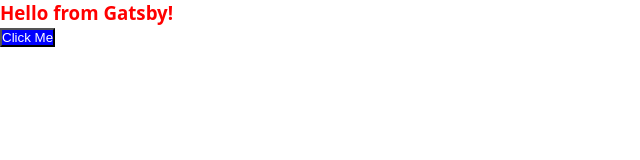
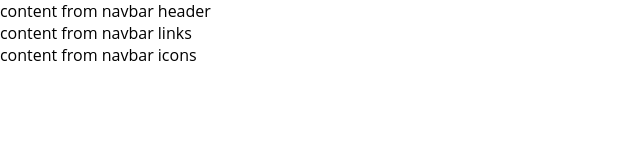
Before and after one commit to ryanbraving/gatsby-restaurant, a Gatsby site: page / in a window 1280 px wide. Shown: the whole page, without its empty margins (0-640 px from the left). Built offline with nearby package versions, Linux system fonts and the light colour scheme; Gatsby itself is replaced by a stand-in of ours.

Commit message:
20190124-Navbar

```diff
--- /dev/null
+++ b/src/components/globals/navbar/Navbar.js
@@ -0,0 +1,16 @@
+import React, { Component } from 'react'
+import NavbarHeader from './NavbarHeader'
+import NavbarLinks from './NavbarLinks'
+import NavbarIcons from './NavbarIcons'
+
+export default class Navbar extends Component {
+  render() {
+    return (
+      <div>
+        <NavbarHeader />
+        <NavbarLinks />
+        <NavbarIcons />
+      </div>
+    )
+  }
+}
--- /dev/null
+++ b/src/components/globals/navbar/NavbarHeader.js
@@ -0,0 +1,11 @@
+import React, { Component } from 'react'
+
+export default class NavbarHeader extends Component {
+  render() {
+    return (
+      <div>
+        content from navbar header
+      </div>
+    )
+  }
+}
--- /dev/null
+++ b/src/components/globals/navbar/NavbarIcons.js
@@ -0,0 +1,11 @@
+import React, { Component } from 'react'
+
+export default class NavbarIcons extends Component {
+  render() {
+    return (
+      <div>
+        content from navbar icons
+      </div>
+    )
+  }
+}
--- /dev/null
+++ b/src/components/globals/navbar/NavbarLinks.js
@@ -0,0 +1,11 @@
+import React, { Component } from 'react'
+
+export default class NavbarLinks extends Component {
+  render() {
+    return (
+      <div>
+        content from navbar links
+      </div>
+    )
+  }
+}
--- /dev/null
+++ b/src/components/globals/navbar/package.json
@@ -0,0 +1,3 @@
+{
+    "main": "Navbar.js"
+}
--- a/src/components/layout.js
+++ b/src/components/layout.js
@@ -1,6 +1,7 @@
 import React from 'react'
 import PropTypes from 'prop-types'
 import {createGlobalStyle} from 'styled-components'
+import Navbar from '../components/globals/navbar'
 
 // import './bootstrap.min.css'
 // import './layout.css'
@@ -9,7 +10,8 @@ import {createGlobalStyle} from 'styled-components'
 const Layout = ({children}) => {
   return(
     <React.Fragment>
-      <GlobalStyle/>
+      <GlobalStyle />
+      <Navbar />
       {children}
     </React.Fragment>
   )
@@ -24,7 +26,7 @@ const GlobalStyle = createGlobalStyle`
 
   body{
       font-family: 'Open Sans', sans-serif;
-      color: red;
+      color: black;
       background: #fff;
   }
 `
--- a/src/pages/index.js
+++ b/src/pages/index.js
@@ -1,6 +1,6 @@
 import React from 'react'
 // import { Link } from 'gatsby'
-import styled from 'styled-components'
+// import styled from 'styled-components'
 
 import Layout from '../components/layout'
 import SEO from '../components/seo'
@@ -8,14 +8,9 @@ import SEO from '../components/seo'
 const IndexPage = () => (
   <Layout>
     <SEO title="Home" keywords={[`gatsby`, `application`, `react`]} />
-    <h3>Hello from Gatsby!</h3>
-    <ButtonWrapper>Click Me</ButtonWrapper>
 
   </Layout>
 )
 
-const ButtonWrapper = styled.button`
-  background:blue;
-  color:white;
-`
+
 export default IndexPage
```
